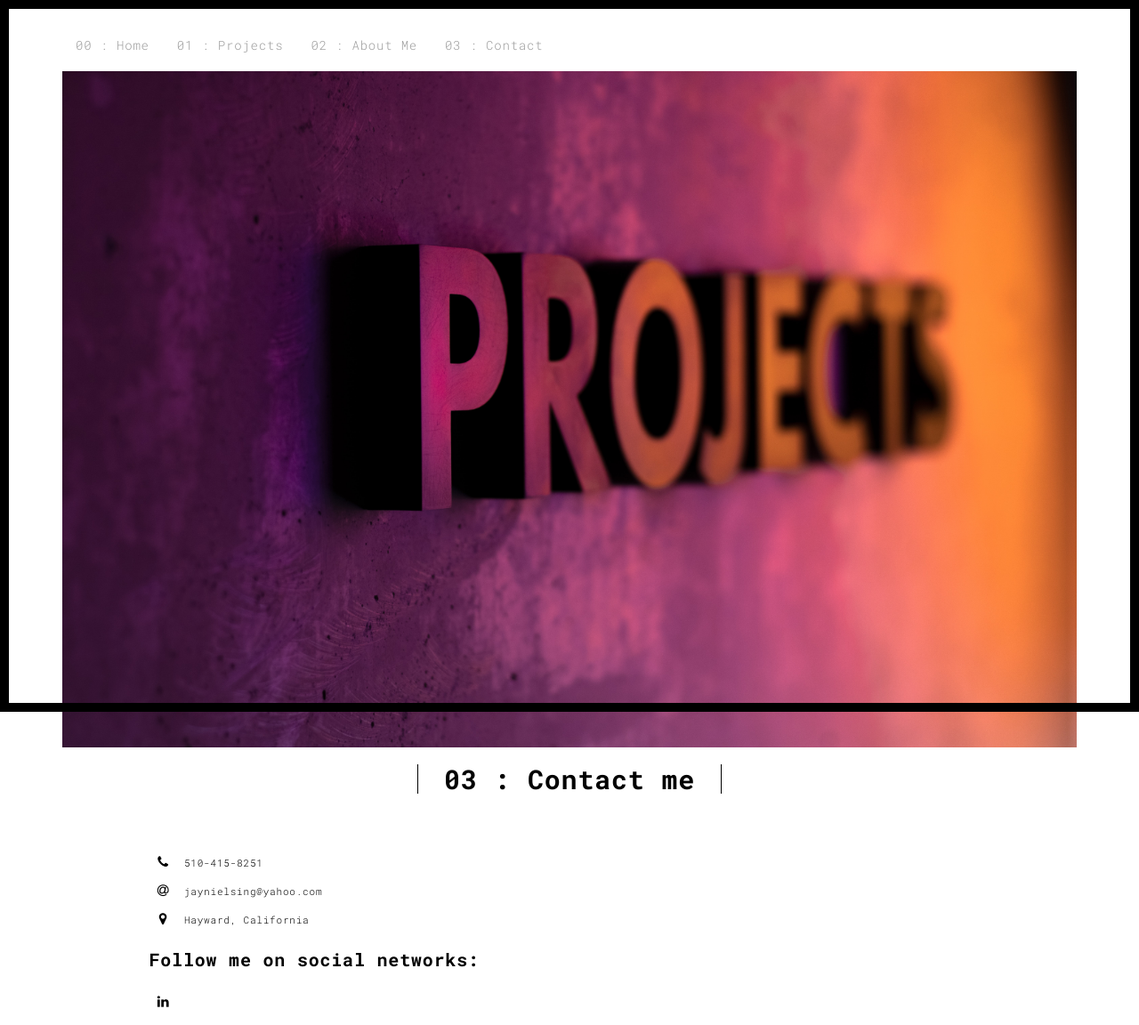
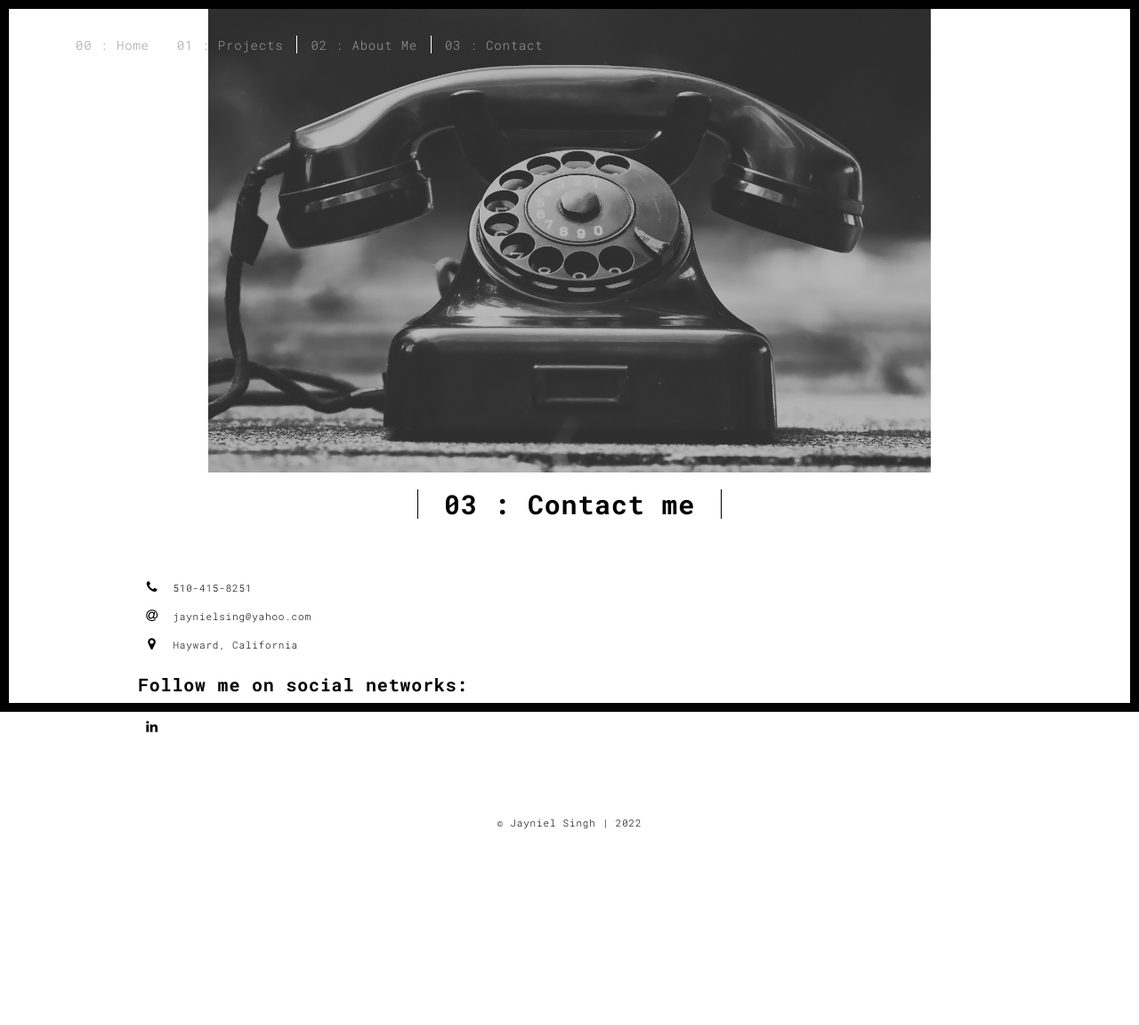
Before and after one commit to jaynielsingh/Personal_Website, a Flask app: page /contact in a window 1280 px wide. Shown: the top 1152 px of the page at 89% size. After the commit the page ends 932 px from the top, so only its background shows below. Run offline with Flask 2, Linux system fonts and the light colour scheme; some libraries are stand-ins or nearby versions.

Commit message:
update div

```diff
--- a/templates/contact.html
+++ b/templates/contact.html
@@ -5,10 +5,12 @@
   <div class="container">
     <div class="row">
       <div class="col-xs-12">
-        <div class="section-container-spacer text-center">
-          <img src="static/assets/images/projects.jpg" class="img-responsive" alt="">
-
+        <div class="card-container">
+          <img src="static/assets/images/contact.jpg" class="img-responsive" alt="">
+          <div class="text-center">
             <h1 class="h2">03 : Contact me</h1>
+          </div>
+        </div>
       </div>
 
       <div class="row">
--- a/templates/work.html
+++ b/templates/work.html
@@ -13,7 +13,6 @@
               Collection Of My Recent Projects.
             </h3>
           </div>
-
         </div>
       </div>
 
```
Also changed, not shown: static/assets/images/contact.jpg (added), 1 other file. Lines whose indentation alone changed are shown as unchanged.
